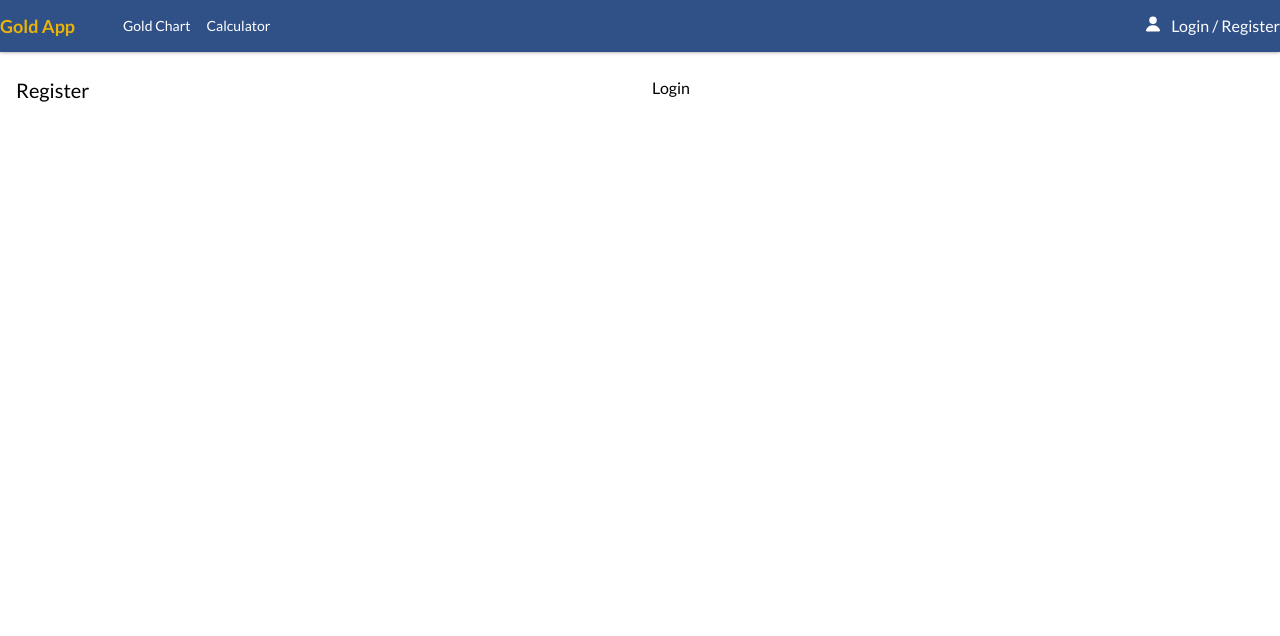
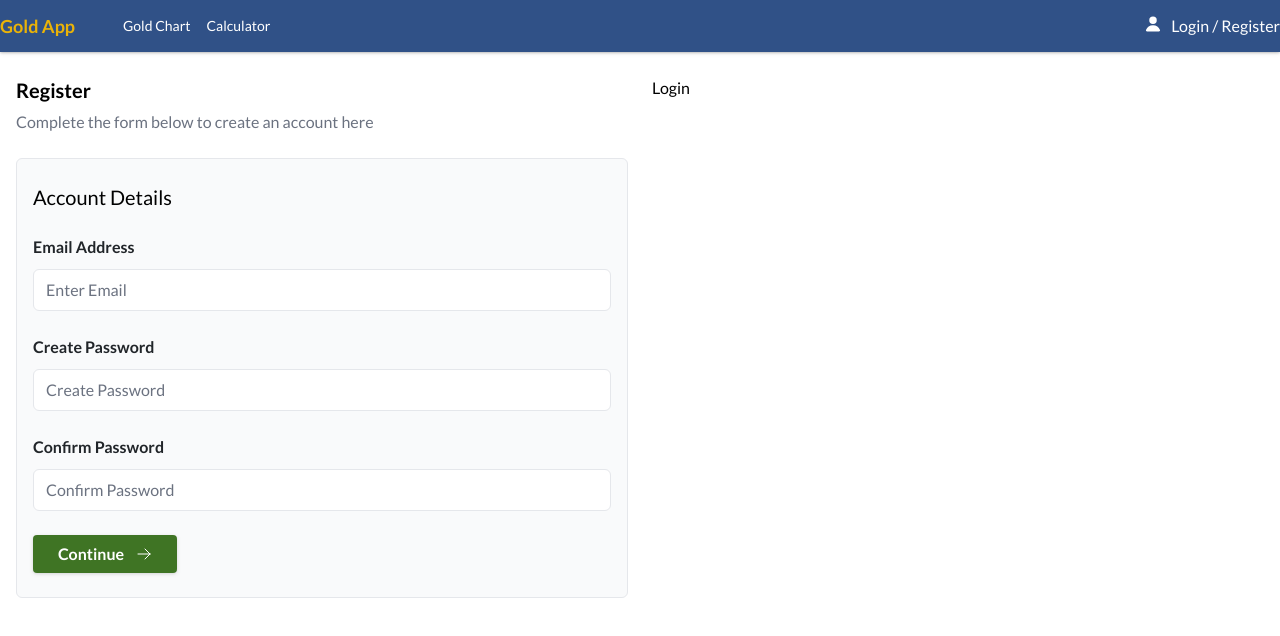
Before and after one commit to amkzdev/Commodity_Price_Tracker_NextJs, a Next.js app: page /login in a window 1280 px wide. Shown: the top 636 px of the page. Built offline with nearby package versions, Linux system fonts and the light colour scheme.

Commit message:
Implement Static Register

```diff
--- a/app/views/Login/components/Register/Register.tsx
+++ b/app/views/Login/components/Register/Register.tsx
@@ -1,10 +1,17 @@
 import React from 'react'
+import { Form } from './components/Form/Form'
 
 export const Register = () => {
   return (
-    <div className='flex flex-col gap-2'>
-        <span className='text-xl'>Register</span>
+    <div className='flex flex-col gap-6'>
+      <div className='flex flex-col gap-1.5 items-start'>
+        <span className='text-xl font-semibold'>Register</span>
+        <span className='text-gray-500'>
+          Complete the form below to create an account here{' '}
+        </span>
+      </div>
 
+      <Form />
     </div>
   )
 }
--- /dev/null
+++ b/app/views/Login/components/Register/components/Form/Form.tsx
@@ -0,0 +1,24 @@
+import { Button, Input } from '@components'
+import { ChevronRightIcon } from '@heroicons/react/16/solid'
+import { ArrowRightIcon } from '@heroicons/react/24/outline'
+import React from 'react'
+
+export const Form = () => {
+  return (
+    <div className='bg-gray-50 rounded-md border flex flex-col gap-6 p-4 py-6'>
+
+      <span className='text-xl'>Account Details</span>
+
+      <Input label='Email Address' placeholder='Enter Email' />
+
+      <Input label='Create Password' placeholder='Create Password' />
+
+      <Input label='Confirm Password' placeholder='Confirm Password' />
+
+
+      <Button rightIcon={ArrowRightIcon} variant='suceess' size='large' className='font-bold'>Continue</Button>
+
+
+    </div>
+  )
+}
--- /dev/null
+++ b/app/views/Login/components/hooks/index.ts
@@ -0,0 +1,14 @@
+import { create } from 'zustand'
+
+interface DataType {
+    step: number,
+    email?: string
+}
+
+interface StoreType extends DataType {
+    setStep: (step: number) => void
+}
+export const useSignUp = create<StoreType>((set) => ({
+    step: 1,
+    setStep: (step) => set((state) => ({ step })),
+}))
```
Also changed, not shown: app/components/Input/types.ts (added, +12 -0 lines).
